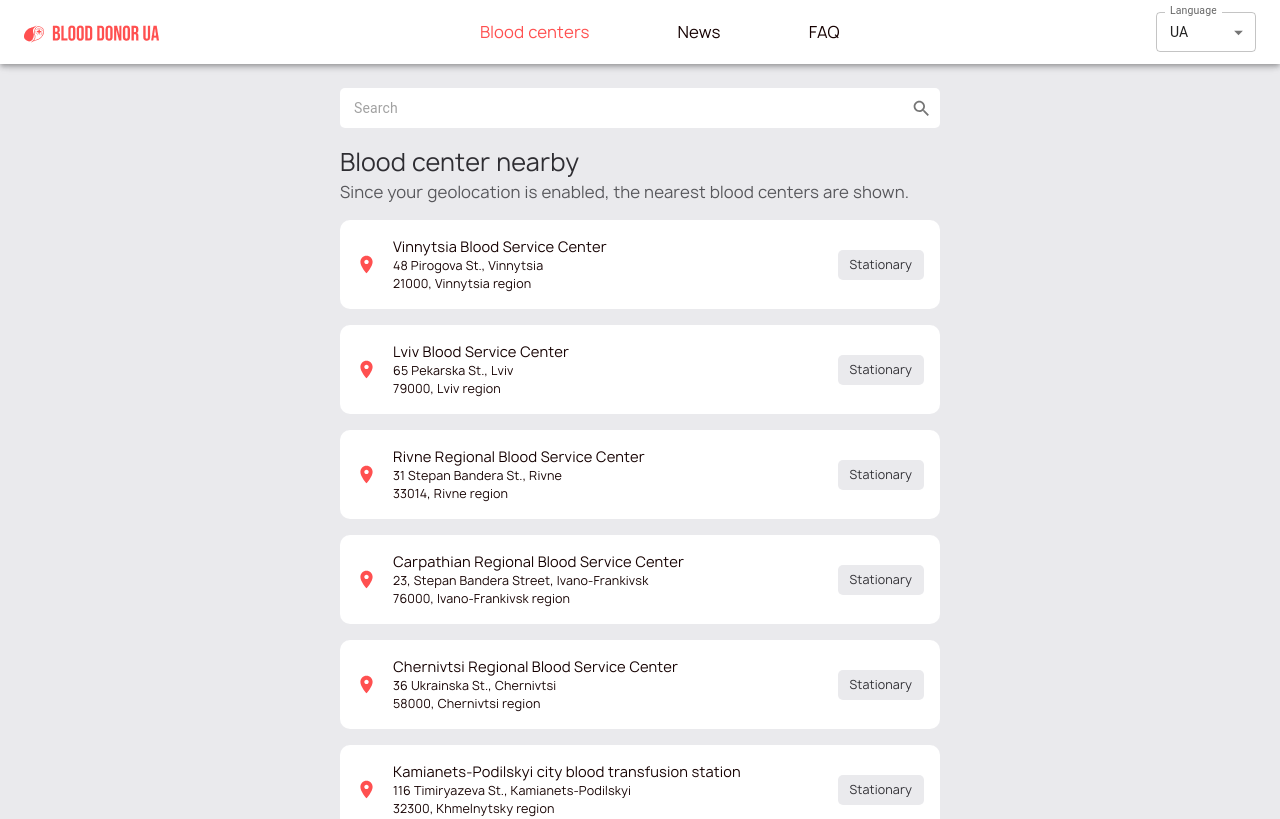
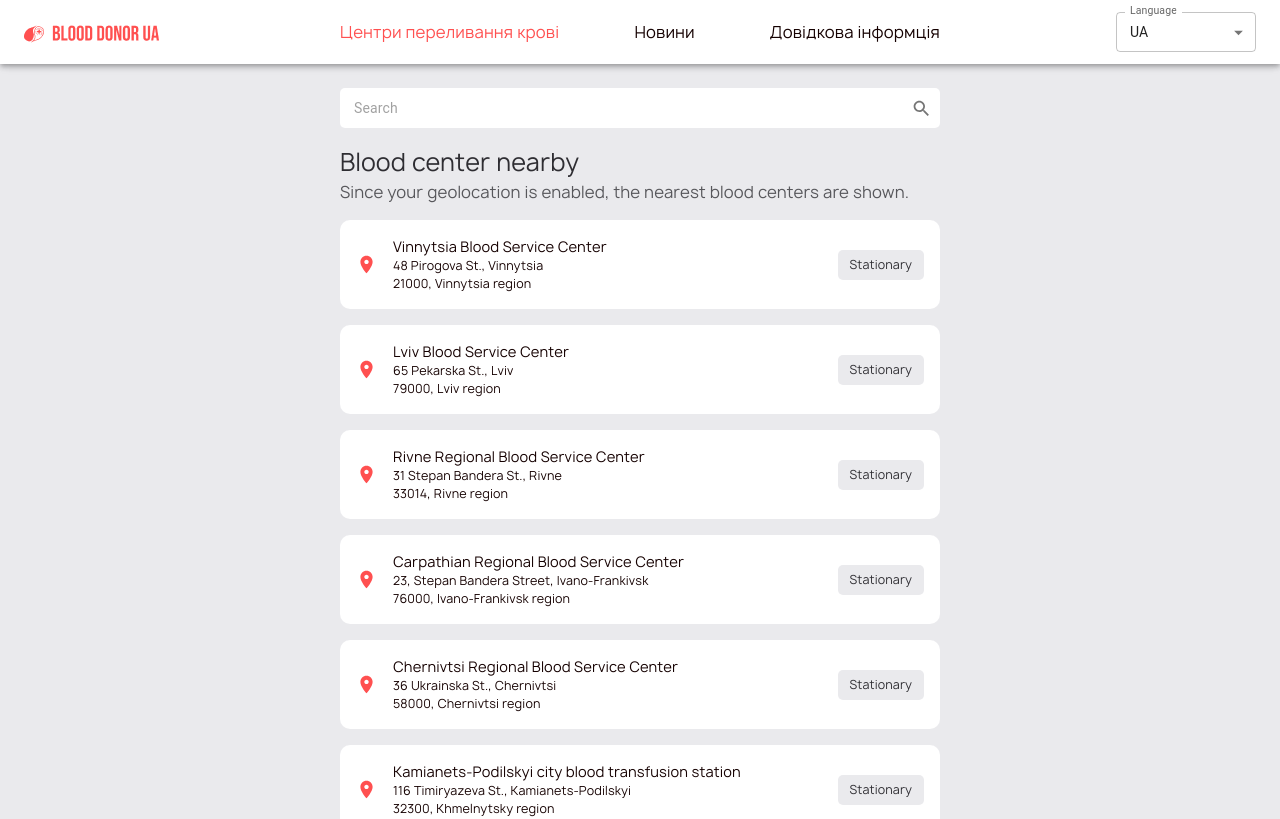
Before and after one commit to mrPronin/rc-ua, a React (Vite) app in the folder web-client/: page / in a window 1280 px wide. Shown: the top 819 px of the page. Built offline with nearby package versions, Linux system fonts and the light colour scheme.

Commit message:
feat:connect and config React-intl

```diff
--- a/web-client/package.json
+++ b/web-client/package.json
@@ -13,15 +13,16 @@
     "@apollo/client": "^3.7.17",
     "@emotion/react": "^11.11.1",
     "@emotion/styled": "^11.11.0",
+    "@googlemaps/react-wrapper": "^1.1.35",
     "@mui/icons-material": "^5.11.16",
     "@mui/material": "^5.13.5",
     "@mui/styled-engine-sc": "^5.12.0",
-    "@googlemaps/react-wrapper": "^1.1.35",
     "graphql": "^15.8.0",
     "mobx": "^6.10.2",
     "mobx-react-lite": "^4.0.4",
     "react": "^18.2.0",
     "react-dom": "^18.2.0",
+    "react-intl": "^6.5.0",
     "react-router-dom": "^6.12.1",
     "styled-components": "^5.3.11",
     "vite-plugin-pwa": "^0.16.4"
@@ -31,6 +32,7 @@
     "@types/node": "^20.4.10",
     "@types/react": "^18.0.37",
     "@types/react-dom": "^18.0.11",
+    "@types/react-intl": "^3.0.0",
     "@types/styled-components": "^5.1.26",
     "@typescript-eslint/eslint-plugin": "^5.59.0",
     "@typescript-eslint/parser": "^5.59.0",
--- a/web-client/src/App.tsx
+++ b/web-client/src/App.tsx
@@ -1,13 +1,23 @@
 import { BrowserRouter } from 'react-router-dom';
+import { observer } from 'mobx-react-lite';
 import MainLayout from 'components/MainLayout';
 import AppRoutes from 'routes/index';
+import {IntlProvider} from 'react-intl';
+import messages from 'intl/index';
+import settings from 'store/settings';
 
-export default function App() {
+const App = observer(() => {
+const {language} = settings;
+const localeMessage: Record<string, string> = messages[language as keyof typeof messages];
+
   return (
     <BrowserRouter>
+    <IntlProvider messages={localeMessage} locale={language} defaultLocale="ua">
       <MainLayout>
         <AppRoutes />
       </MainLayout>
+      </IntlProvider>
     </BrowserRouter>
   );
-}
+});
+export default App;
--- a/web-client/src/components/LanguageSelect/index.tsx
+++ b/web-client/src/components/LanguageSelect/index.tsx
@@ -1,29 +1,32 @@
 import { useState, CSSProperties } from 'react';
+import { observer } from 'mobx-react-lite';
 import InputLabel from '@mui/material/InputLabel';
 import MenuItem from '@mui/material/MenuItem';
 import FormControl from '@mui/material/FormControl';
 import Select, { SelectChangeEvent } from '@mui/material/Select';
 import Box from '@mui/material/Box';
+import settings from 'store/settings';
 
 interface LangSelectProps {
     style: CSSProperties;
   }
-const LangSelect: React.FC<LangSelectProps> = ({ style }) =>{
-    const [lang, setLang] = useState("ua");
-    const handleChange = (event: SelectChangeEvent) => {
-        setLang(event.target.value as string);
-    };
+const LangSelect: React.FC<LangSelectProps> = observer(({ style }) =>{
+    const {language, isMobile}=settings;
+
     return(
-        <Box sx={{ width: '100px', height: '40px' }}>
+        <Box sx={{width: isMobile ? '100px' : '140px', height: '40px'}}>
         <FormControl fullWidth>
             <InputLabel id="demo-simple-select-label">Language</InputLabel>
             <Select
                 labelId="demo-simple-select-label"
                 id="demo-simple-select"
                 style={style}
-                value={lang}
+                value={language}
                 label="Language"
-                onChange={handleChange}
+                onChange={(event: SelectChangeEvent) => {
+                    // setLang(event.target.value as string);
+                    settings.setLanguage(event.target.value as string)
+                }}
             >
                 <MenuItem value="ua">UA</MenuItem>
                 <MenuItem value="en">En</MenuItem>
@@ -31,6 +34,6 @@ const LangSelect: React.FC<LangSelectProps> = ({ style }) =>{
         </FormControl>
     </Box>
     )
-};
+});
 
 export default LangSelect;
--- a/web-client/src/components/MainLayout/index.tsx
+++ b/web-client/src/components/MainLayout/index.tsx
@@ -16,7 +16,7 @@ interface IMainLayout {
 }
 
 const MainLayout = observer(({ children }: IMainLayout) => {
-    const { isMobile } = settings;
+    const { isMobile, language } = settings;
     const { pathname } = useLocation();
     useEffect(() => {
         if (window) {
@@ -49,12 +49,12 @@ const MainLayout = observer(({ children }: IMainLayout) => {
                         {children}
                     </FlexBox>
                     <BottomNavigation
-                        sx={{ boxShadow: '0px 3px 6px rgba(0, 0, 0, 0.1)' }}>
-                        <FlexBox justify="space-between">
+                        sx={{ boxShadow: '0px 3px 6px rgba(0, 0, 0, 0.1)',padding:'16px 0px' }}>
+                        <FlexBox justify="space-between" align="center">
                             {appRoutesMap.map((route) => (
-                                <NavLink to={route.to} key={route.name}>
+                                <NavLink to={route.to} key={route.to}>
                                     <BottomNavigationAction
-                                        label={route.name}
+                                        // label={route.name}
                                         icon={route.icon}
                                         sx={{
                                             color: pathname === route.to ? 'var(--main-red-color)' : 'var(--main-text-color)',
@@ -70,7 +70,7 @@ const MainLayout = observer(({ children }: IMainLayout) => {
                     <AppBar component="nav" style={{ backgroundColor: 'var(--white-color)' }}>
                         <Toolbar style={{ display: 'flex', justifyContent: 'space-between', alignItems: 'center' }}>
                             <NavLinkLogo to="/"><img src={Logo} alt="Logo" style={{ marginTop: '12px' }} /></NavLinkLogo>
-                            <FlexBox justify="space-between" width="360px">
+                            <FlexBox justify="space-between" width={language==='en' ? "360px" : "600px"}>
                                 {appRoutesMap.map((route) => (
                                     <NavLink key={route.to} to={route.to} className={pathname === route.to ? "active" : ""}>
                                         <span>{route.name}</span>
--- a/web-client/src/components/StyledComponents/FlexBox.tsx
+++ b/web-client/src/components/StyledComponents/FlexBox.tsx
@@ -4,6 +4,7 @@ interface IFlexBoxProps {
   direction?: string;
   align?: string;
   width?: string;
+  minWidth?: string;
   maxWidth?: string;
   height?: string;
   margin?: string;
@@ -23,6 +24,7 @@ const FlexBox = styled.div<IFlexBoxProps>`
   flex-direction: ${({direction}) => direction ? direction : null};
   align-items: ${({align}) => align ? align : null};
   width: ${({width}) => width ? width : "100%"};
+  min-width: ${({minWidth}) => minWidth ? minWidth : ""};
   max-width: ${({maxWidth}) => maxWidth ? maxWidth : ""};
   height: ${({height}) => height ? height : ""};
   margin: ${({margin}) => margin ? margin : ""};
--- /dev/null
+++ b/web-client/src/intl/en.json
@@ -0,0 +1,5 @@
+{
+    "bloodCenters": "Blood centers",
+    "news": "News",
+    "faq": "FAQ"
+  }
--- /dev/null
+++ b/web-client/src/intl/index.ts
@@ -0,0 +1,7 @@
+import EN from './en.json';
+import UA from './ua.json';
+
+export default {
+    'ua': UA,
+    'en':EN
+}
--- /dev/null
+++ b/web-client/src/intl/ua.json
@@ -0,0 +1,5 @@
+ {
+    "bloodCenters": "Центри переливання крові",
+    "news": "Новини",
+    "faq": "Довідкова інформція"
+  }
--- a/web-client/src/routes/appRoutesMap.tsx
+++ b/web-client/src/routes/appRoutesMap.tsx
@@ -1,18 +1,19 @@
 import { Home, Article, Info } from '@mui/icons-material';
+import { FormattedMessage } from 'react-intl';
 
 export const appRoutesMap = [
   {
-    name: 'Blood centers',
+    name: <FormattedMessage id="bloodCenters"/>,
     to: '/',
     icon: <Home style={{ width: '24px', height: '24px' }} />
   },
   {
-    name: 'News',
+    name: <FormattedMessage id="news"/>,
     to: '/news',
     icon: <Article style={{ width: '24px', height: '24px' }} />
   },
   {
-    name: 'FAQ',
+    name: <FormattedMessage id="faq"/>,
     to: '/information',
     icon: <Info style={{ width: '24px', height: '24px' }} />
   }
--- a/web-client/src/store/settings.ts
+++ b/web-client/src/store/settings.ts
@@ -3,13 +3,19 @@ import { makeAutoObservable } from 'mobx';
 interface SettingsStore {
     isMobile: boolean;
     setIsMobile(data: boolean): void;
+    language: string;
+    setLanguage(data: string):void;
   }
 
   const createSettingsStore = (): SettingsStore => {
     const store: SettingsStore = {
       isMobile: window.innerWidth <= 600,
+      language: 'ua',
       setIsMobile(data: boolean) {
         this.isMobile = data;
+      },
+      setLanguage(data: string){
+        this.language = data;
       }
     };
 
--- a/web-client/tsconfig.json
+++ b/web-client/tsconfig.json
@@ -10,7 +10,9 @@
       "assets/*": ["src/assets/*"],
       "store/*": ["src/store/*"],
       "helpers/*": ["src/helpers/*"],
-      "fonts/*": ["src/fonts/*"]
+      "fonts/*": ["src/fonts/*"],
+      "intl/*": ["src/intl/*"]
+
     },
     "target": "ES2020",
     "useDefineForClassFields": true,
--- a/web-client/vite.config.ts
+++ b/web-client/vite.config.ts
@@ -14,7 +14,8 @@ export default defineConfig({
       'assets': '/src/assets',
       'store': '/src/store',
       'helpers': '/src/helpers',
-      'fonts': '/src/fonts'
+      'fonts': '/src/fonts',
+      'intl': '/src/intl'
     },
   },
   plugins: [
```
Also changed, not shown: 1 other file (tests, documents, lock files or other folders).
